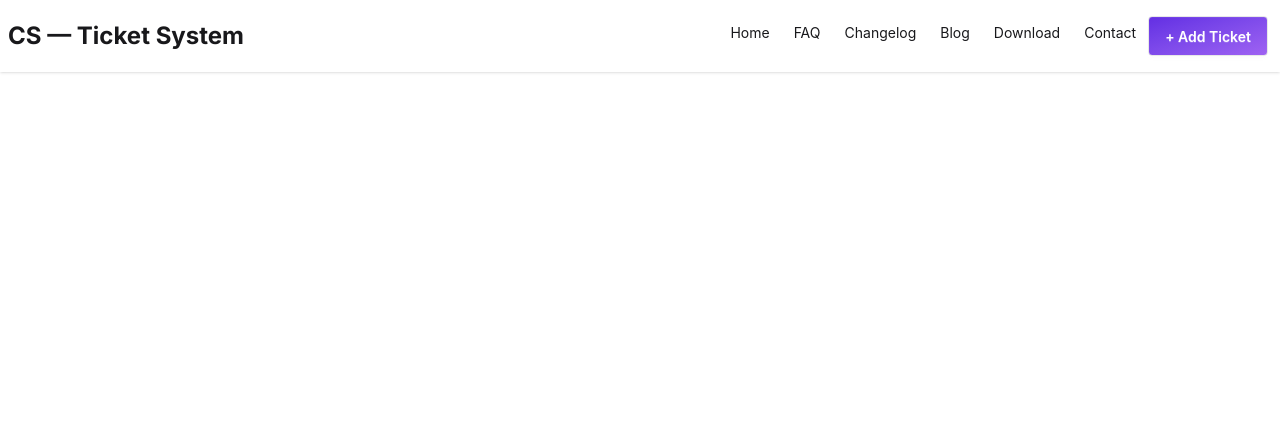
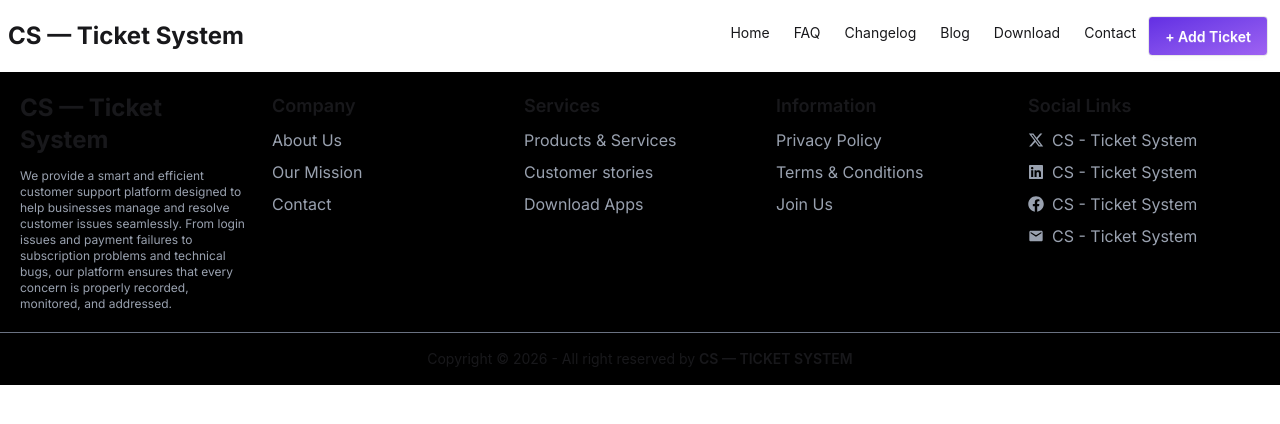
Before and after one commit to Sabbirahmed0007/customer-support-zone, a React (Vite) app: page / in a window 1280 px wide. Shown: the top 424 px of the page. Built offline with nearby package versions, Linux system fonts and the light colour scheme.

Commit message:
added a footer

```diff
--- a/package.json
+++ b/package.json
@@ -13,6 +13,7 @@
     "@tailwindcss/vite": "^4.2.1",
     "react": "^19.2.0",
     "react-dom": "^19.2.0",
+    "react-icons": "^5.6.0",
     "tailwindcss": "^4.2.1"
   },
   "devDependencies": {
--- a/src/App.jsx
+++ b/src/App.jsx
@@ -2,16 +2,21 @@
 
 import './App.css'
 import Navbar from './Components/Navbar/Navbar'
+import Footer from './Components/Footer/Footer'
 
 function App() {
 
 
   return (
-    < >
-      <div className=''>
-      <Navbar></Navbar>
+    <>
 
+      <div className='max-w-screen-xl mx-auto'>
+
+        <Navbar></Navbar>
+
+        <Footer></Footer>
       </div>
+
 
 
 
--- a/src/Components/Footer/Footer.jsx
+++ b/src/Components/Footer/Footer.jsx
@@ -1,14 +1,72 @@
 import React from 'react';
+import { FaFacebook, FaLinkedin, FaTwitter } from "react-icons/fa";
+import { FaXTwitter } from "react-icons/fa6";
+import { MdEmail } from "react-icons/md";
 
 const Footer = () => {
     return (
-        <div>
+        <div className='bg-black'>
+        <div className='grid grid-cols-1 lg:grid-cols-5 items-start justify-around gap-5 box-border  font-inter p-5'>
+
+            {/* First col */}
 
             <div>
                 <h1 className=' text-xl lg:text-2xl font-bold font-inter mb-3'>CS — Ticket System</h1>
-                <p>
+                <p className='text-gray-400 text-xs'>
+                    We provide a smart and efficient customer support platform designed to help businesses manage and resolve customer issues seamlessly.
 
+                    From login issues and payment failures to subscription problems and technical bugs, our platform ensures that every concern is properly recorded, monitored, and addressed.
                 </p>
+            </div>
+            {/* Second Col */}
+            <div>
+                <h1 className='text-lg font-semibold'>Company</h1>
+                <div className='text-gray-400 space-y-2 mt-2'>
+                    <li className='list-none'><a href="">About Us</a></li>
+                    <li className='list-none'><a href="">Our Mission</a></li>
+                    <li className='list-none'><a href="">Contact</a></li>
+
+                </div>
+            </div>
+            {/* Third Col */}
+            <div>
+                <h1 className='text-lg font-semibold'>Services</h1>
+                <div className='text-gray-400 space-y-2 mt-2'>
+                    <li className='list-none'><a href="">Products & Services</a></li>
+                    <li className='list-none'><a href="">Customer stories</a></li>
+                    <li className='list-none'><a href="">Download Apps</a></li>
+
+                </div>
+            </div>
+            {/* Fourth Col */}
+            <div>
+                <h1 className='text-lg font-semibold'>Information</h1>
+                <div className='text-gray-400 space-y-2 mt-2'>
+                    <li className='list-none'><a href="">Privacy Policy</a></li>
+                    <li className='list-none'><a href="">Terms & Conditions</a></li>
+                    <li className='list-none'><a href="">Join Us</a></li>
+
+                </div>
+            </div>
+            {/* fifth Col */}
+            <div>
+                <h1 className='text-lg font-semibold'>Social Links</h1>
+                <div className='text-gray-400 space-y-2 mt-2'>
+
+                    <li className='list-none'><a href="" className='flex items-center  gap-2'><FaXTwitter></FaXTwitter> CS - Ticket System</a></li>
+                    <li className='list-none'><a href="" className='flex items-center  gap-2'><FaLinkedin />
+                        CS - Ticket System</a></li>
+                    <li className='list-none'><a href="" className='flex items-center  gap-2'><FaFacebook></FaFacebook> CS - Ticket System</a></li>
+                    <li className='list-none'><a href="" className='flex items-center  gap-2'><MdEmail/> CS - Ticket System</a></li>
+
+                </div>
+            </div>
+
+            </div>
+            <div className="footer sm:footer-horizontal footer-center text-base-content p-4  border-t-1 border-gray-500">
+                <aside>
+                    <p>Copyright © {new Date().getFullYear()} - All right reserved by <span className='uppercase font-semibold'>CS — Ticket System</span> </p>
+                </aside>
             </div>
 
         </div>
```
Also changed, not shown: 1 other file (tests, documents, lock files or other folders).
